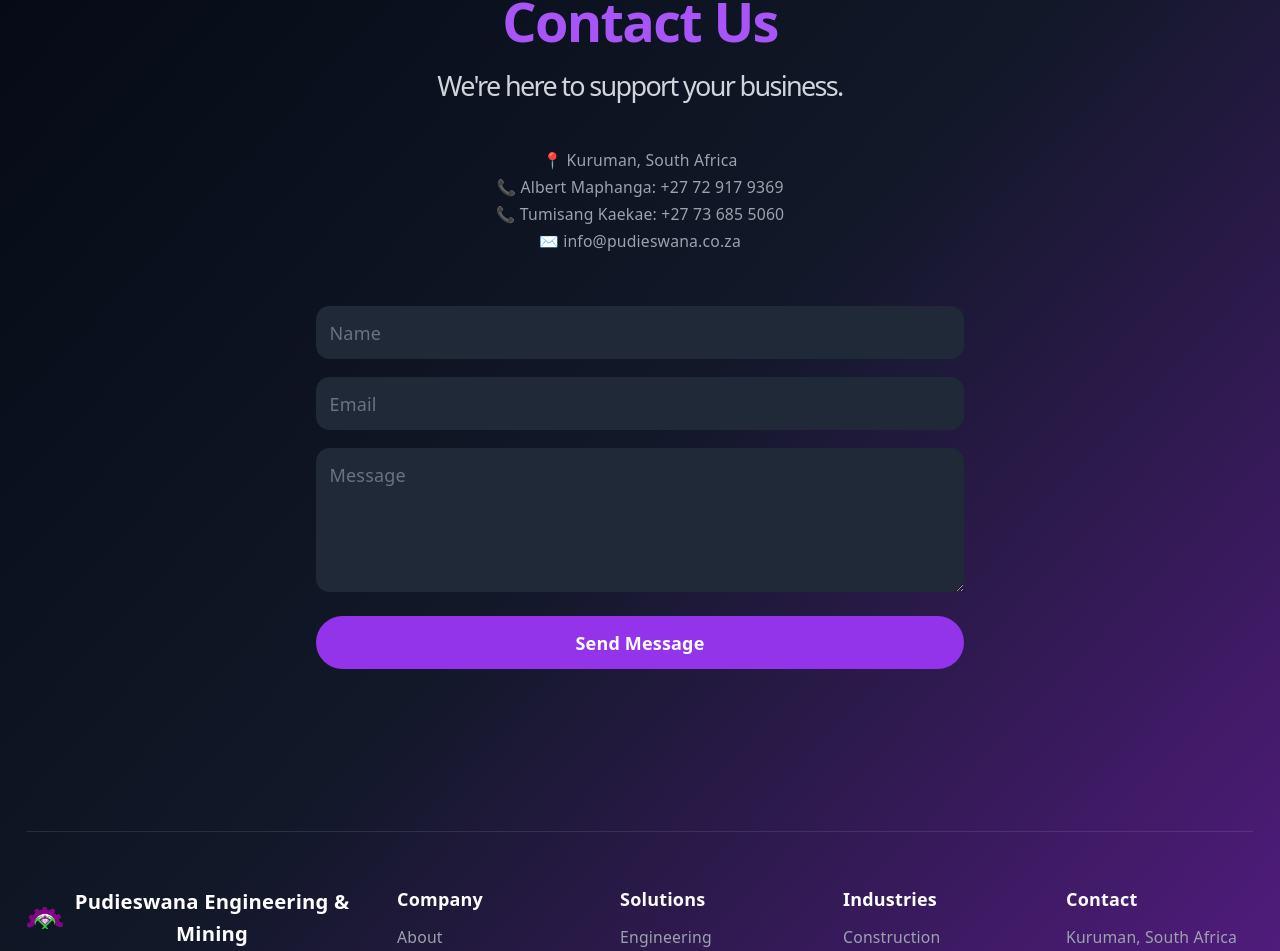
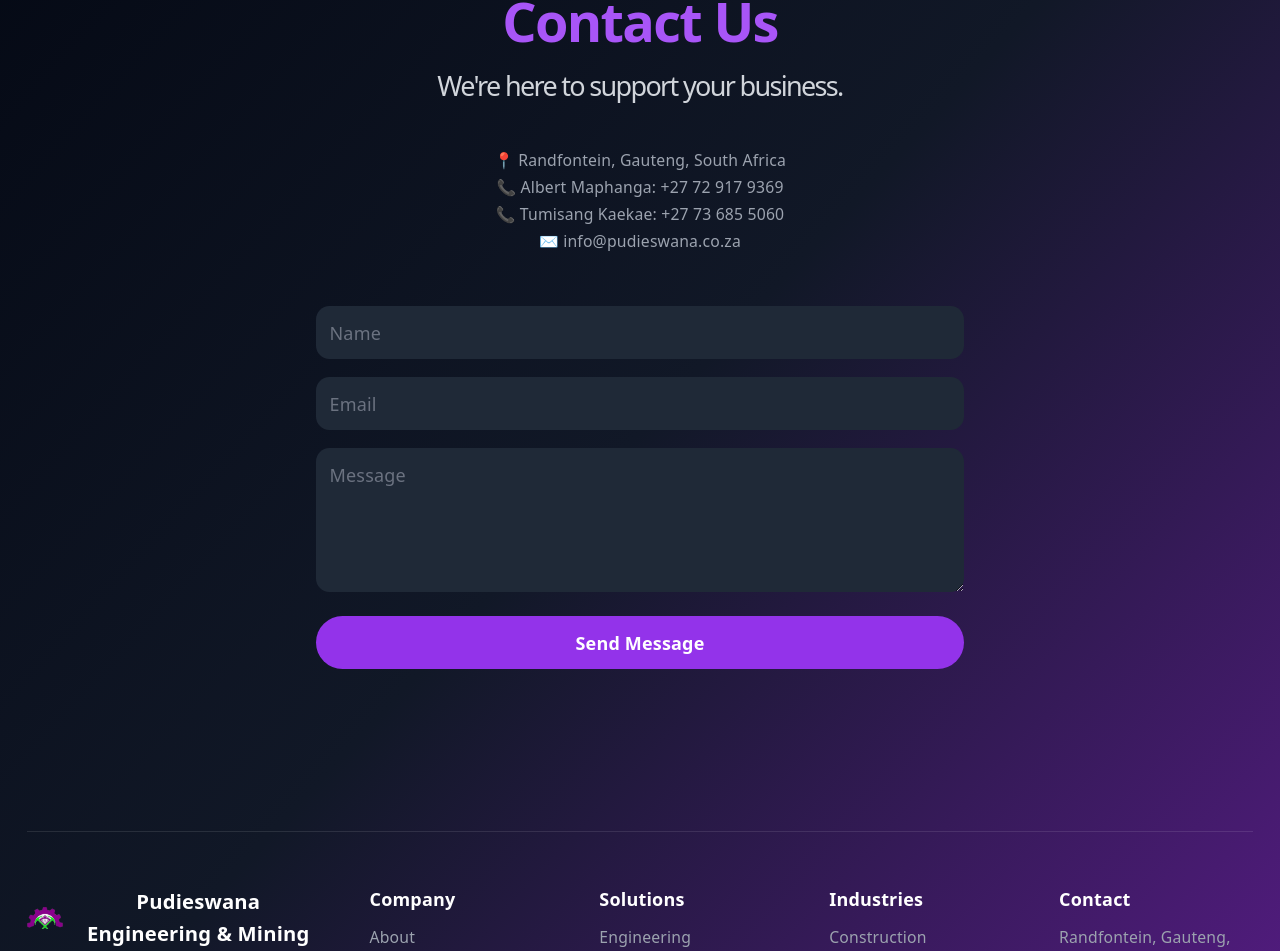
Before and after one commit to CodeCatalyst-Solutions/pudieswana-site, a React (Vite) app: page /contact in a window 1280 px wide. Shown: the part 260-1211 px from the top of the page. Built offline with nearby package versions, Linux system fonts and the light colour scheme.

Commit message:
update location

```diff
--- a/src/components/Contact.jsx
+++ b/src/components/Contact.jsx
@@ -38,7 +38,7 @@
         </h1>
 
         <div className="mt-10 text-gray-400 text-sm space-y-1">
-          <p>📍 Kuruman, South Africa</p>
+          <p>📍 Randfontein, Gauteng, South Africa</p>
 
           <p>
             📞 Albert Maphanga:{" "}
--- a/src/components/Footer.jsx
+++ b/src/components/Footer.jsx
@@ -59,7 +59,7 @@
             <div>
               <h4 className="text-white font-semibold mb-3">Contact</h4>
               <ul className="space-y-2 text-sm">
-                <li>Kuruman, South Africa</li>
+                <li>Randfontein, Gauteng, South Africa</li>
                 <li>
                   <a
                     href="mailto:info@pudieswana.co.za"
```
